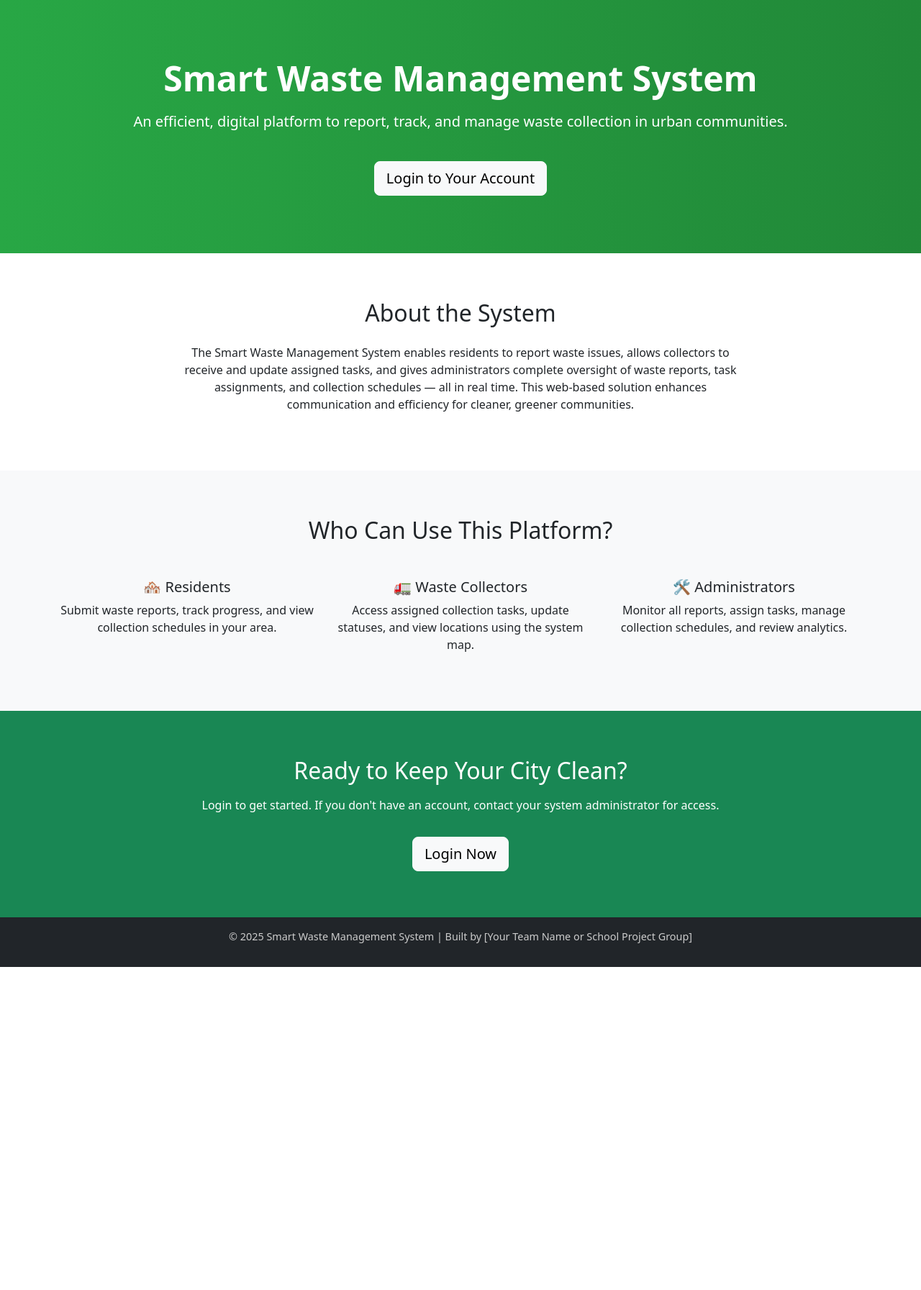
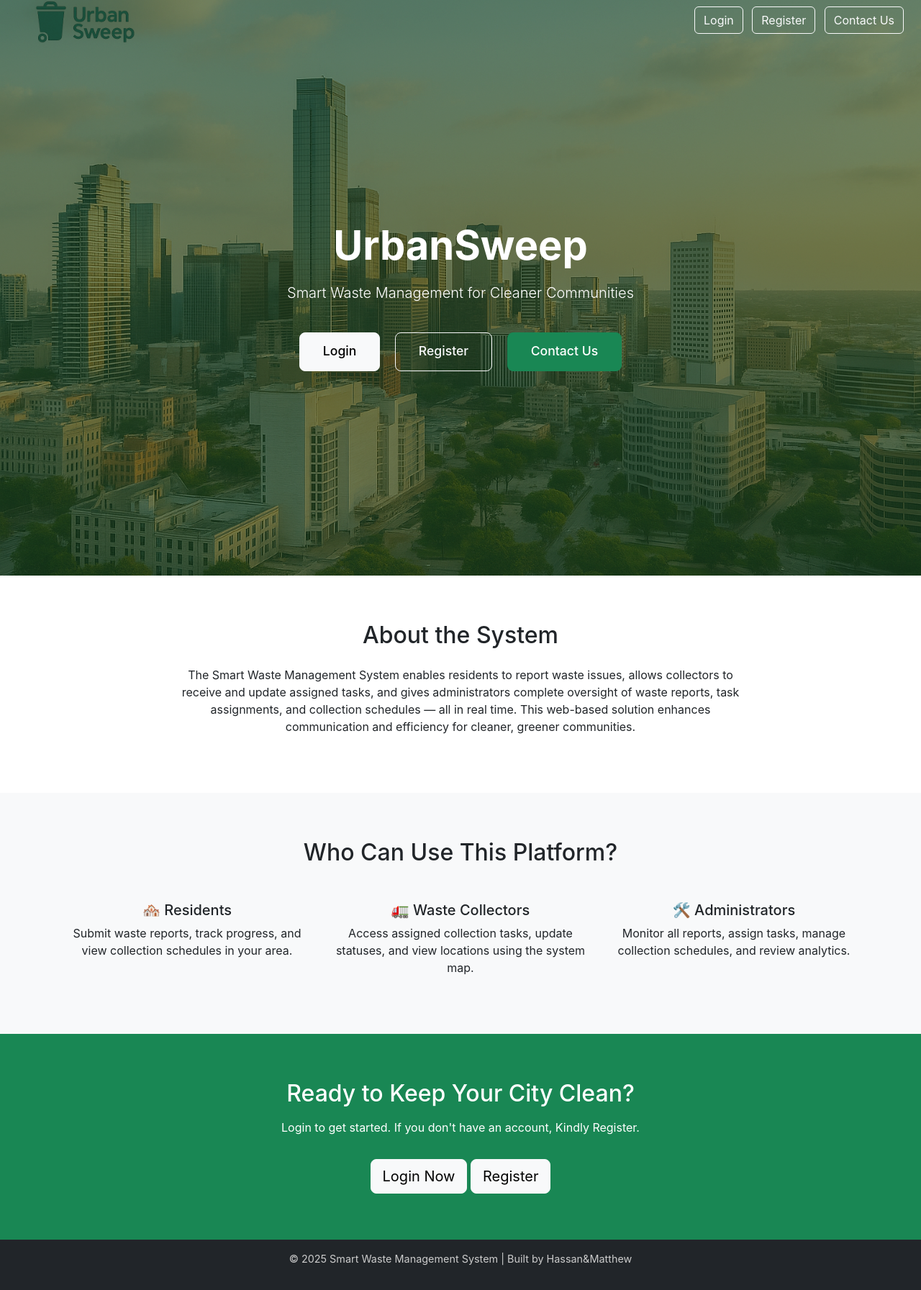
Before and after one commit to Jaldy178/SmartWasteSystem, a PHP site: page / in a window 1280 px wide. Shown: the whole page at 72% size. Before the commit the page ends 1344 px from the top, so only its background shows below. Run offline with PHP 8.4, Linux system fonts and the light colour scheme.

Commit message:
added more styling on index.php,login.php,register.php

```diff
--- a/auth/login.php
+++ b/auth/login.php
@@ -63,6 +63,8 @@ if ($_SERVER["REQUEST_METHOD"] == "POST") {
     <link rel="stylesheet" href="../css/styles.css">
     <link href="https://cdn.jsdelivr.net/npm/bootstrap@5.3.0/dist/css/bootstrap.min.css" rel="stylesheet">
     <link href="https://fonts.googleapis.com/css2?family=Inter:wght@400;600;700&display=swap" rel="stylesheet">
+    <link rel="stylesheet" href="../css/login.css">
+
 
 </head>
 <body>
@@ -91,6 +93,10 @@ if ($_SERVER["REQUEST_METHOD"] == "POST") {
                     </div>
                     <button type="submit" class="btn btn-primary w-100">Login</button>
                 </form>
+                <div class="text-center mt-3">
+    <a href="../index.php" class="btn btn-outline-secondary">← Back to Home</a>
+</div>
+
                 <p class="mt-3 text-center">Don't have an account? <a href="register.php">Register here</a>.</p>
             </div>
         </div>
--- a/auth/register.php
+++ b/auth/register.php
@@ -62,7 +62,7 @@ if ($_SERVER["REQUEST_METHOD"] == "POST") {
     <meta charset="UTF-8">
     <title>Register - Smart Waste System</title>
     <link href="https://cdn.jsdelivr.net/npm/bootstrap@5.3.0/dist/css/bootstrap.min.css" rel="stylesheet">
-    <link rel="stylesheet" href="../css/styles.css">
+    <link rel="stylesheet" href="../css/register.css">
 </head>
 <body class="bg-light">
     <div class="container mt-5">
--- a/index.php
+++ b/index.php
@@ -24,7 +24,7 @@ if (isset($_SESSION['role'])) {
 <html lang="en">
 <head>
     <meta charset="UTF-8">
-    <title>Smart Waste Management System</title>
+    <title>Smart Waste System</title>
     <meta name="viewport" content="width=device-width, initial-scale=1">
 
     <!-- Bootstrap CDN -->
@@ -32,22 +32,89 @@ if (isset($_SESSION['role'])) {
 
     <!-- Custom Styles -->
     <style>
-        body {
-            background: #f8f9fa;
+  body, html {
+    margin: 0;
+    padding: 0;
+    height: 100%;
+    font-family: 'Inter', sans-serif;
 }
+
 .hero {
-            background: linear-gradient(to right, #28a745, #218838);
+    height: 100vh;
+    background: url('assets/hero-bg.png') center center / cover no-repeat;
     color: white;
-            padding: 5rem 2rem;
+    display: flex;
+    align-items: center;
+    justify-content: center;
     text-align: center;
+    padding-top: 6rem; /* Ensures it sits below the navbar */
+    padding-bottom: 4rem;
 }
+
+/* Navbar over hero image */
+.custom-navbar {
+    background: transparent;
+    position: absolute;
+    width: 100%;
+    z-index: 1000;
+}
+
+.hero-logo {
+  position: absolute;
+  top: 5px;
+  left: 10px;
+  z-index: 10;
+}
+
+
+.logo-img {
+  height: 200px;
+}
+
+
+.hero-logo img {
+  height: 1px;
+  width: auto;
+}
+    .hero::before {
+        content: '';
+        position: absolute;
+        top: 0; left: 0;
+        width: 100%;
+        height: 100%;
+        background-color: rgba(0, 60, 0, 0.4); /* Dark green overlay */
+        z-index: 1;
+    }
+
+    .hero .container {
+        position: relative;
+        z-index: 2;
+    }
+
     .hero h1 {
-            font-size: 3rem;
-            font-weight: bold;
+        font-size: 3.5rem;
+        font-weight: 700;
     }
+
+    .hero p {
+        font-size: 1.25rem;
+        margin: 1rem auto 2rem;
+        max-width: 700px;
+    }
+
+    .hero .btn {
+        margin: 0.5rem;
+        padding: 0.8rem 2rem;
+        font-size: 1.1rem;
+        font-weight: 500;
+        border-radius: 8px;
+    }
+
+
     .section {
         padding: 4rem 2rem;
     }
+
     .footer {
         background-color: #212529;
         color: #ccc;
@@ -56,17 +123,44 @@ if (isset($_SESSION['role'])) {
         font-size: 0.9rem;
     }
 </style>
+
 </head>
 <body>
+<!-- 🔰 Navbar -->
+<nav class="navbar navbar-expand-lg navbar-dark fixed-top custom-navbar">
+  <div class="container-fluid px-4">
+    <!-- 🔵 Logo (Top Left) -->
+    <a class="navbar-brand d-flex align-items-center" href="index.php" style="height: 40px;">
+  <img src="assets/logo.png" alt="UrbanSweep Logo" class="logo-img">
+</a>
 
-    <!-- 🔰 Hero Section -->
-    <section class="hero">
+<div class="hero-logo">
+  <img src="assets/logo.png" alt="UrbanSweep Logo">
+</div>
+
+    <!-- 🔘 Navigation Buttons (Top Right) -->
+    <div class="ms-auto">
+      <a href="auth/login.php" class="btn btn-outline-light me-2">Login</a>
+      <a href="auth/register.php" class="btn btn-outline-light me-2">Register</a>
+      <a href="#contact" class="btn btn-outline-light">Contact Us</a>
+    </div>
+  </div>
+</nav>
+
+
+<!-- 🟩 Fullscreen Hero Section -->
+<section class="hero d-flex align-items-center justify-content-center text-white text-center">
   <div class="container">
-            <h1>Smart Waste Management System</h1>
-            <p class="lead mt-3">An efficient, digital platform to report, track, and manage waste collection in urban communities.</p>
-            <a href="auth/login.php" class="btn btn-light btn-lg mt-4">Login to Your Account</a>
+    <h1 class="display-4 fw-bold">UrbanSweep</h1>
+    <p class="lead">Smart Waste Management for Cleaner Communities</p>
+    <div class="mt-4">
+      <a href="auth/login.php" class="btn btn-light btn-lg me-2">Login</a>
+      <a href="auth/register.php" class="btn btn-outline-light btn-lg me-2">Register</a>
+      <a href="#contact" class="btn btn-success btn-lg">Contact Us</a>
+    </div>
   </div>
 </section>
+
 
     <!-- 💡 About Section -->
     <section class="section bg-white">
@@ -105,14 +199,15 @@ if (isset($_SESSION['role'])) {
     <section class="section bg-success text-white text-center">
         <div class="container">
             <h2 class="mb-3">Ready to Keep Your City Clean?</h2>
-            <p>Login to get started. If you don't have an account, contact your system administrator for access.</p>
+            <p>Login to get started. If you don't have an account, Kindly Register.</p>
             <a href="auth/login.php" class="btn btn-light btn-lg mt-3">Login Now</a>
+            <a href="auth/register.php" class="btn btn-light btn-lg mt-3">Register</a>
         </div>
     </section>
 
     <!-- 🔻 Footer -->
     <footer class="footer">
-        <p>&copy; <?= date("Y") ?> Smart Waste Management System | Built by [Your Team Name or School Project Group]</p>
+        <p>&copy; <?= date("Y") ?> Smart Waste Management System | Built by Hassan&Matthew</p>
     </footer>
 
 </body>
--- a/pages/resident/collection_schedule.php
+++ b/pages/resident/collection_schedule.php
@@ -28,7 +28,7 @@ $result = $query->get_result();
 <body class="bg-light">
 <div class="container mt-4">
     <h3>Waste Collection Schedule</h3>
-    <a href="dashboardR.php" class="btn btn-secondary mb-3">Back to Dashboard</a>
+    <a href="dashboard.php" class="btn btn-secondary mb-3">Back to Dashboard</a>
 
     <?php if ($result->num_rows > 0): ?>
         <div class="table-responsive">
--- a/pages/resident/submit_report.php
+++ b/pages/resident/submit_report.php
@@ -57,7 +57,7 @@ if (!isset($_SESSION['user_id']) || $_SESSION['role'] !== 'resident') {
             </div>
 
             <button type="submit" class="btn btn-primary">Submit Report</button>
-            <a href="dashboardR.php" class="btn btn-secondary ms-2">Back to Dashboard</a>
+            <a href="dashboard.php" class="btn btn-secondary ms-2">Back to Dashboard</a>
         </form>
     </div>
 
```
Also changed, not shown: css/login.css (added, +74 -0 lines), css/register.css (added, +66 -0 lines), assets/hero-bg.png (added), assets/logo.png (added). Lines whose indentation alone changed are shown as unchanged.
